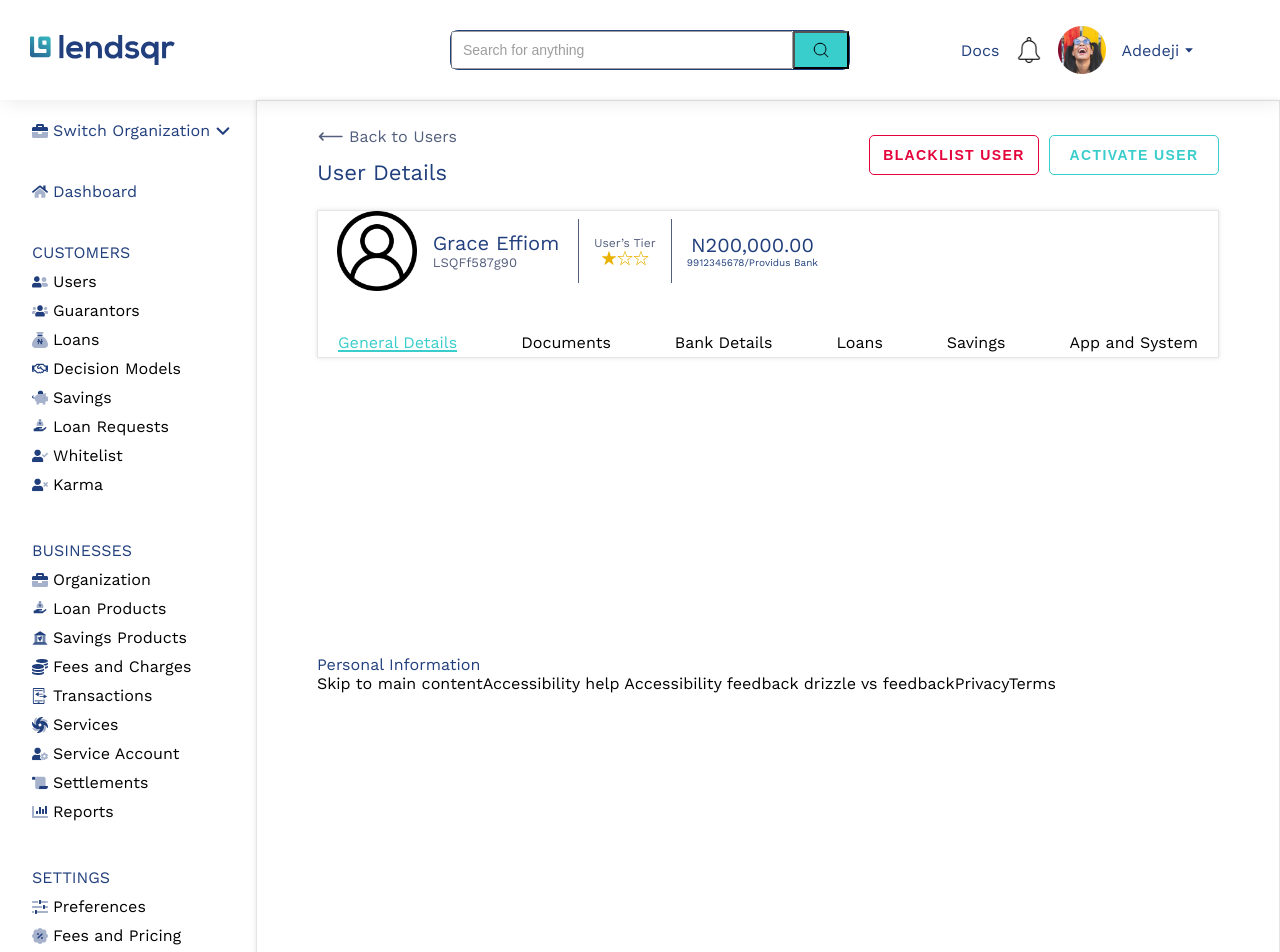
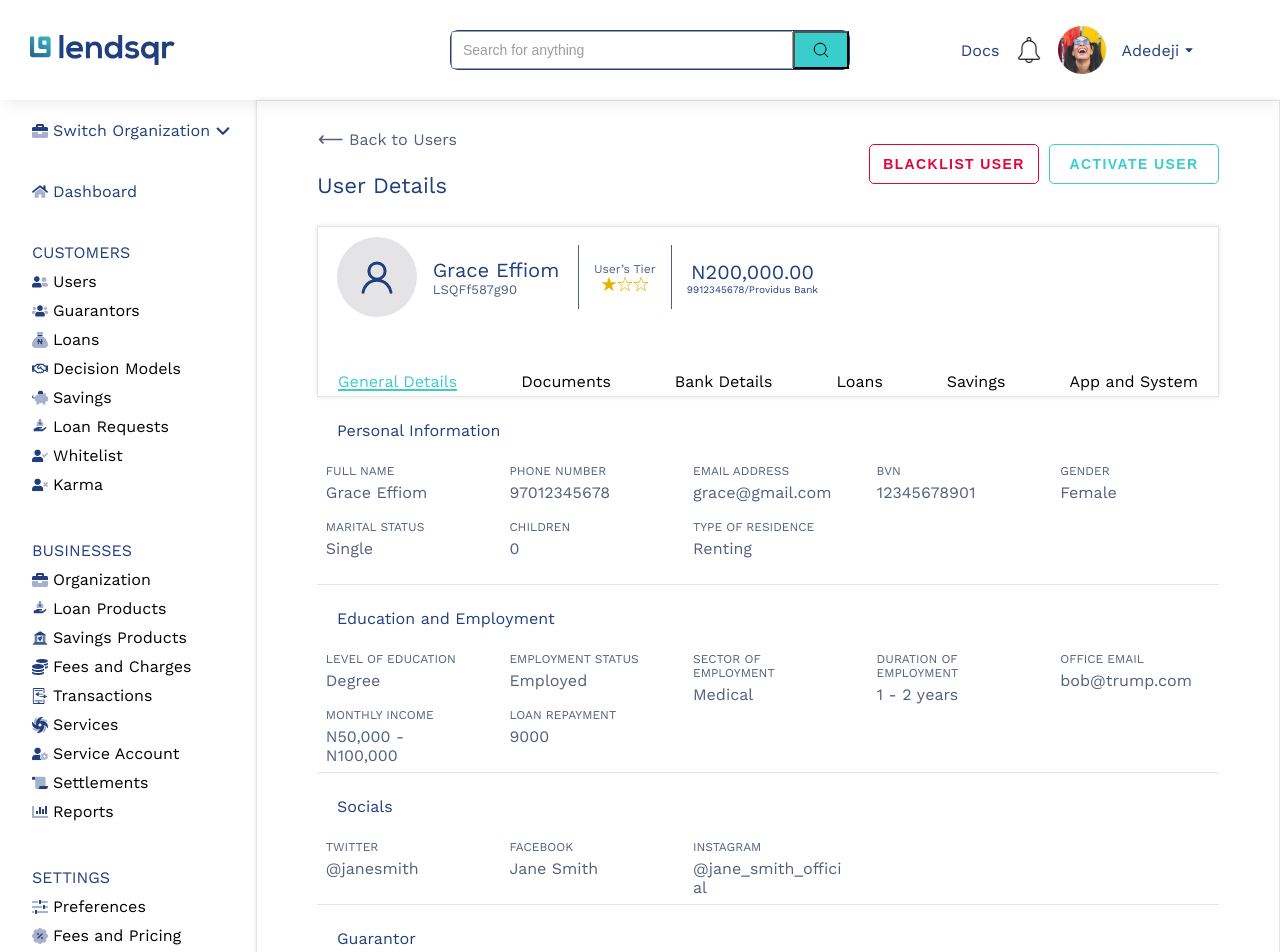
Before and after one commit to traez/lendsqr-fe-test, a Next.js app: page /dashboard/user/adamjones777 in a window 1280 px wide. Shown: the top 952 px of the page. Built offline with nearby package versions, Linux system fonts and the light colour scheme.

Commit message:
Frontend project completed. Nextup Mock API, Local storage, Unit testing

```diff
--- a/src/components/Details.tsx
+++ b/src/components/Details.tsx
@@ -17,7 +17,7 @@ const Details = () => {
         <DetailsAAA />
         <DetailsBBB />
         <DetailsCCC />
-        <article className="detailsddd">ddd</article>
+        <article className="detailsddd">.</article>
       </section>
     </>
   );
--- a/src/components/DetailsAAA.tsx
+++ b/src/components/DetailsAAA.tsx
@@ -1,11 +1,12 @@
 import Image from "next/image";
+import Link from "next/link";
 
 const DetailsAAA = () => {
   return (
     <>
       <section className="detailsaaa">
         <article className="article-left">
-          <aside className="aside-left">
+          <Link href="/dashboard" className="aside-left">
             <div className="icon-arrow-left-container">
               <Image
                 src="/icon-arrow-left.svg"
@@ -16,7 +17,7 @@ const DetailsAAA = () => {
               />
             </div>
             <nav>Back to Users</nav>
-          </aside>
+          </Link>
           <aside className="aside-right">User Details</aside>
         </article>
         <article className="article-right">
--- a/src/components/DetailsBBB.tsx
+++ b/src/components/DetailsBBB.tsx
@@ -8,10 +8,12 @@ const DetailsBBB = () => {
           <aside className="aside-a">
             <div className="icon-user-pp-container">
               <Image
-                src="/icon-user-pp.png"
+                src="/icon-user-ppp.svg"
                 alt="icon-user-pp"
-                fill
+                /*   fill */
                 sizes="(min-width: 400px) 100vw"
+                width={40}
+                height={40}
                 className="icon-user-pp"
               />
             </div>
--- a/src/components/DetailsCCC.tsx
+++ b/src/components/DetailsCCC.tsx
@@ -1,22 +1,100 @@
 const DetailsCCC = () => {
-  /* const personalInfo = {
+  const personalInfo = {
     "FULL NAME": "Grace Effiom",
-    "PHONE NUMBER": 97012345678,
+    "PHONE NUMBER": "97012345678",
     "EMAIL ADDRESS": "grace@gmail.com",
-    BVN: 12345678901,
-     GENDER: "Female",
+    BVN: "12345678901",
+    GENDER: "Female",
     "MARITAL STATUS": "Single",
     CHILDREN: 0,
     "TYPE OF RESIDENCE": "Renting",
-  }; */
+  };
+
+  const educationEmployment = {
+    "LEVEL OF EDUCATION": "Degree",
+    "EMPLOYMENT STATUS": "Employed",
+    "SECTOR OF EMPLOYMENT": "Medical",
+    "DURATION OF EMPLOYMENT": "1 - 2 years",
+    "OFFICE EMAIL": "bob@trump.com",
+    "MONTHLY INCOME": "N50,000 - N100,000",
+    "LOAN REPAYMENT": "9000",
+  };
+
+  const socials = {
+    "TWITTER": "@janesmith",
+    "FACEBOOK": "Jane Smith",
+    "INSTAGRAM": "@jane_smith_official",
+  };
+
+  const guarantor1 = {
+    "FULL NAME": "Michael Brown",
+    "PHONE NUMBER": "3456789012",
+    "EMAIL ADDRESS": "michaelbrown@example.com",
+    "RELATIONSHIP": "Brother",
+  };
+
+  const guarantor2 = {
+    "FULL NAME": "Emily Green",
+    "PHONE NUMBER": "3453849012",
+    "EMAIL ADDRESS": "emilygreen@example.com",
+    "RELATIONSHIP": "Colleague",
+  };
 
   return (
     <section className="detailsccc">
-      <b>Personal Information</b>
       <article>
-
-        Skip to main contentAccessibility help Accessibility feedback drizzle vs
-        feedbackPrivacyTerms
+        <nav>Personal Information</nav>
+        <aside>
+          {Object.entries(personalInfo).map(([key, value]) => (
+            <menu key={key}>
+              <p>{key}</p>
+              <b>{value}</b>
+            </menu>
+          ))}
+        </aside>
+      </article>
+      <article>
+        <nav>Education and Employment</nav>
+        <aside>
+          {Object.entries(educationEmployment).map(([key, value]) => (
+            <menu key={key}>
+              <p>{key}</p>
+              <b>{value}</b>
+            </menu>
+          ))}
+        </aside>
+      </article>
+      <article>
+        <nav>Socials</nav>
+        <aside>
+          {Object.entries(socials).map(([key, value]) => (
+            <menu key={key}>
+              <p>{key}</p>
+              <b>{value}</b>
+            </menu>
+          ))}
+        </aside>
+      </article>
+      <article>
+        <nav>Guarantor</nav>
+        <aside>
+          {Object.entries(guarantor1).map(([key, value]) => (
+            <menu key={key}>
+              <p>{key}</p>
+              <b>{value}</b>
+            </menu>
+          ))}
+        </aside>
+      </article>
+      <article>
+        <aside>
+          {Object.entries(guarantor2).map(([key, value]) => (
+            <menu key={key}>
+              <p>{key}</p>
+              <b>{value}</b>
+            </menu>
+          ))}
+        </aside>
       </article>
     </section>
   );
--- a/src/lib/dataUserInfo.ts
+++ b/src/lib/dataUserInfo.ts
@@ -1,5 +1,3 @@
-//Gender missing
-
 export interface DataTypeUserInfo {
   L: string;
   ORGANIZATION: string;
@@ -17,9 +15,10 @@ export interface DataTypeUserInfo {
   };
   "Personal Information": {
     "FULL NAME": string;
-    "PHONE NUMBER": number;
+    "PHONE NUMBER": string;
     "EMAIL ADDRESS": string;
-    BVN: number;
+    BVN: string;
+    GENDER: "Male" | "Female";
     "MARITAL STATUS": "Single" | "Married" | "Divorced" | "Widowed";
     CHILDREN: number;
     "TYPE OF RESIDENCE":
@@ -97,9 +96,10 @@ export const arrayCard: Array<DataTypeUserInfo> = [
     },
     "Personal Information": {
       "FULL NAME": "Johnathan Doe",
-      "PHONE NUMBER": 9876543210,
+      "PHONE NUMBER": "9876543210",
       "EMAIL ADDRESS": "johnathan.doe@example.com",
-      BVN: 12345678901,
+      BVN: "12345678901",
+      GENDER: "Male",
       "MARITAL STATUS": "Single",
       CHILDREN: 0,
       "TYPE OF RESIDENCE": "Renting",
@@ -150,9 +150,10 @@ export const arrayCard: Array<DataTypeUserInfo> = [
     },
     "Personal Information": {
       "FULL NAME": "Jane Alicia Smith",
-      "PHONE NUMBER": 8765432109,
+      "PHONE NUMBER": "8765432109",
       "EMAIL ADDRESS": "jane.alicia@example.com",
-      BVN: 23456789012,
+      BVN: "23456789012",
+      GENDER: "Female",
       "MARITAL STATUS": "Married",
       CHILDREN: 2,
       "TYPE OF RESIDENCE": "Own House",
@@ -203,9 +204,10 @@ export const arrayCard: Array<DataTypeUserInfo> = [
     },
     "Personal Information": {
       "FULL NAME": "Robert Michael Smith",
-      "PHONE NUMBER": 1234567890,
+      "PHONE NUMBER": "1234567890",
       "EMAIL ADDRESS": "robert.m@example.com",
-      BVN: 34567890123,
+      BVN: "34567890123",
+      GENDER: "Male",
       "MARITAL STATUS": "Single",
       CHILDREN: 1,
       "TYPE OF RESIDENCE": "Parents' Apartment",
@@ -256,9 +258,10 @@ export const arrayCard: Array<DataTypeUserInfo> = [
     },
     "Personal Information": {
       "FULL NAME": "Emily Anne Johnson",
-      "PHONE NUMBER": 3456789012,
+      "PHONE NUMBER": "3456789012",
       "EMAIL ADDRESS": "emily.j@example.com",
-      BVN: 45678901234,
+      BVN: "45678901234",
+      GENDER: "Female",
       "MARITAL STATUS": "Divorced",
       CHILDREN: 1,
       "TYPE OF RESIDENCE": "Renting",
@@ -309,9 +312,10 @@ export const arrayCard: Array<DataTypeUserInfo> = [
     },
     "Personal Information": {
       "FULL NAME": "Charles Michael Brown",
-      "PHONE NUMBER": 1234567890,
+      "PHONE NUMBER": "1234567890",
       "EMAIL ADDRESS": "charles.m@example.com",
-      BVN: 56789012345,
+      BVN: "56789012345",
+      GENDER: "Male",
       "MARITAL STATUS": "Single",
       CHILDREN: 0,
       "TYPE OF RESIDENCE": "Own House",
@@ -362,9 +366,10 @@ export const arrayCard: Array<DataTypeUserInfo> = [
     },
     "Personal Information": {
       "FULL NAME": "Karen Elizabeth White",
-      "PHONE NUMBER": 1234567890,
+      "PHONE NUMBER": "1234567890",
       "EMAIL ADDRESS": "karen.e@example.com",
-      BVN: 67890123456,
+      BVN: "67890123456",
+      GENDER: "Female",
       "MARITAL STATUS": "Married",
       CHILDREN: 3,
       "TYPE OF RESIDENCE": "Renting",
@@ -415,9 +420,10 @@ export const arrayCard: Array<DataTypeUserInfo> = [
     },
     "Personal Information": {
       "FULL NAME": "Linda Marie Smith",
-      "PHONE NUMBER": 3456789012,
+      "PHONE NUMBER": "3456789012",
       "EMAIL ADDRESS": "linda.m@example.com",
-      BVN: 78901234567,
+      BVN: "78901234567",
+      GENDER: "Female",
       "MARITAL STATUS": "Single",
       CHILDREN: 0,
       "TYPE OF RESIDENCE": "Renting",
@@ -468,9 +474,10 @@ export const arrayCard: Array<DataTypeUserInfo> = [
     },
     "Personal Information": {
       "FULL NAME": "Thomas Samuel Taylor",
-      "PHONE NUMBER": 9876543210,
+      "PHONE NUMBER": "9876543210",
       "EMAIL ADDRESS": "thomas.s@example.com",
-      BVN: 89012345678,
+      BVN: "89012345678",
+      GENDER: "Male",
       "MARITAL STATUS": "Married",
       CHILDREN: 2,
       "TYPE OF RESIDENCE": "Own House",
@@ -521,9 +528,10 @@ export const arrayCard: Array<DataTypeUserInfo> = [
     },
     "Personal Information": {
       "FULL NAME": "Elizabeth Anne Harris",
-      "PHONE NUMBER": 3456789012,
+      "PHONE NUMBER": "3456789012",
       "EMAIL ADDRESS": "elizabeth.a@example.com",
-      BVN: 90123456789,
+      BVN: "90123456789",
+      GENDER: "Female",
       "MARITAL STATUS": "Single",
       CHILDREN: 0,
       "TYPE OF RESIDENCE": "Renting",
@@ -574,9 +582,10 @@ export const arrayCard: Array<DataTypeUserInfo> = [
     },
     "Personal Information": {
       "FULL NAME": "Adam Michael Jones",
-      "PHONE NUMBER": 5678901234,
+      "PHONE NUMBER": "5678901234",
       "EMAIL ADDRESS": "adam.j@example.com",
-      BVN: 23456789012,
+      BVN: "23456789012",
+      GENDER: "Male",
       "MARITAL STATUS": "Single",
       CHILDREN: 0,
       "TYPE OF RESIDENCE": "Renting",
@@ -628,9 +637,10 @@ export const arrayCard: Array<DataTypeUserInfo> = [
     },
     "Personal Information": {
       "FULL NAME": "Emily Anne James",
-      "PHONE NUMBER": 3456789012,
+      "PHONE NUMBER": "3456789012",
       "EMAIL ADDRESS": "emily.a@example.com",
-      BVN: 12345678901,
+      BVN: "12345678901",
+      GENDER: "Female",
       "MARITAL STATUS": "Single",
       CHILDREN: 0,
       "TYPE OF RESIDENCE": "Renting",
@@ -681,9 +691,10 @@ export const arrayCard: Array<DataTypeUserInfo> = [
     },
     "Personal Information": {
       "FULL NAME": "Michael Adam Clark",
-      "PHONE NUMBER": 1234567890,
+      "PHONE NUMBER": "1234567890",
       "EMAIL ADDRESS": "michael.c@example.com",
-      BVN: 23456789012,
+      BVN: "23456789012",
+      GENDER: "Male",
       "MARITAL STATUS": "Married",
       CHILDREN: 1,
       "TYPE OF RESIDENCE": "Own House",
@@ -734,9 +745,10 @@ export const arrayCard: Array<DataTypeUserInfo> = [
     },
     "Personal Information": {
       "FULL NAME": "Sarah Jane Miller",
-      "PHONE NUMBER": 9876543210,
+      "PHONE NUMBER": "9876543210",
       "EMAIL ADDRESS": "sarah.j@example.com",
-      BVN: 34567890123,
+      BVN: "34567890123",
+      GENDER: "Female",
       "MARITAL STATUS": "Single",
       CHILDREN: 0,
       "TYPE OF RESIDENCE": "Renting",
@@ -787,9 +799,10 @@ export const arrayCard: Array<DataTypeUserInfo> = [
     },
     "Personal Information": {
       "FULL NAME": "Benjamin Ryan Moore",
-      "PHONE NUMBER": 1234567890,
+      "PHONE NUMBER": "1234567890",
       "EMAIL ADDRESS": "benjamin.r@example.com",
-      BVN: 45678901234,
+      BVN: "45678901234",
+      GENDER: "Male",
       "MARITAL STATUS": "Married",
       CHILDREN: 2,
       "TYPE OF RESIDENCE": "Own House",
@@ -840,9 +853,10 @@ export const arrayCard: Array<DataTypeUserInfo> = [
     },
     "Personal Information": {
       "FULL NAME": "Lucy Anne Williams",
-      "PHONE NUMBER": 8765432109,
+      "PHONE NUMBER": "8765432109",
       "EMAIL ADDRESS": "lucy.a@example.com",
-      BVN: 56789012345,
+      BVN: "56789012345",
+      GENDER: "Male",
       "MARITAL STATUS": "Single",
       CHILDREN: 0,
       "TYPE OF RESIDENCE": "Renting",
@@ -893,9 +907,10 @@ export const arrayCard: Array<DataTypeUserInfo> = [
     },
     "Personal Information": {
       "FULL NAME": "Charles David Adams",
-      "PHONE NUMBER": 1234567890,
+      "PHONE NUMBER": "1234567890",
       "EMAIL ADDRESS": "charles.d@example.com",
-      BVN: 67890123456,
+      BVN: "67890123456",
+      GENDER: "Male",
       "MARITAL STATUS": "Married",
       CHILDREN: 3,
       "TYPE OF RESIDENCE": "Own House",
@@ -946,9 +961,10 @@ export const arrayCard: Array<DataTypeUserInfo> = [
     },
     "Personal Information": {
       "FULL NAME": "Katherine Marie Lee",
-      "PHONE NUMBER": 4987654321,
+      "PHONE NUMBER": "4987654321",
       "EMAIL ADDRESS": "katherine.m@example.com",
-      BVN: 78901234567,
+      BVN: "78901234567",
+      GENDER: "Female",
       "MARITAL STATUS": "Single",
       CHILDREN: 0,
       "TYPE OF RESIDENCE": "Renting",
@@ -999,9 +1015,10 @@ export const arrayCard: Array<DataTypeUserInfo> = [
     },
     "Personal Information": {
       "FULL NAME": "Andrew Thomas White",
-      "PHONE NUMBER": 1357924680,
+      "PHONE NUMBER": "1357924680",
       "EMAIL ADDRESS": "andrew.t@example.com",
-      BVN: 89012345678,
+      BVN: "89012345678",
+      GENDER: "Male",
       "MARITAL STATUS": "Married",
       CHILDREN: 1,
       "TYPE OF RESIDENCE": "Own House",
@@ -1052,9 +1069,10 @@ export const arrayCard: Array<DataTypeUserInfo> = [
     },
     "Personal Information": {
       "FULL NAME": "Olivia Grace Smith",
-      "PHONE NUMBER": 2143658790,
+      "PHONE NUMBER": "2143658790",
       "EMAIL ADDRESS": "olivia.g@example.com",
-      BVN: 90123456789,
+      BVN: "90123456789",
+      GENDER: "Female",
       "MARITAL STATUS": "Single",
       CHILDREN: 0,
       "TYPE OF RESIDENCE": "Renting",
@@ -1105,9 +1123,10 @@ export const arrayCard: Array<DataTypeUserInfo> = [
     },
     "Personal Information": {
       "FULL NAME": "Emily Rose Johnson",
-      "PHONE NUMBER": 1234567891,
+      "PHONE NUMBER": "1234567891",
       "EMAIL ADDRESS": "emily.r@example.com",
-      BVN: 91234567890,
+      BVN: "91234567890",
+      GENDER: "Female",
       "MARITAL STATUS": "Married",
       CHILDREN: 2,
       "TYPE OF RESIDENCE": "Renting",
@@ -1158,9 +1177,10 @@ export const arrayCard: Array<DataTypeUserInfo> = [
     },
     "Personal Information": {
       "FULL NAME": "David Michael Martin",
-      "PHONE NUMBER": 1098765432,
+      "PHONE NUMBER": "1098765432",
       "EMAIL ADDRESS": "david.m@example.com",
-      BVN: 12345678901,
+      BVN: "12345678901",
+      GENDER: "Male",
       "MARITAL STATUS": "Single",
       CHILDREN: 0,
       "TYPE OF RESIDENCE": "Renting",
@@ -1211,9 +1231,10 @@ export const arrayCard: Array<DataTypeUserInfo> = [
     },
     "Personal Information": {
       "FULL NAME": "Micheal Andrew Clark",
-      "PHONE NUMBER": 2143658709,
+      "PHONE NUMBER": "2143658709",
       "EMAIL ADDRESS": "micheal.a@example.com",
-      BVN: 23456789012,
+      BVN: "23456789012",
+      GENDER: "Male",
       "MARITAL STATUS": "Married",
       CHILDREN: 1,
       "TYPE OF RESIDENCE": "Own House",
@@ -1264,9 +1285,10 @@ export const arrayCard: Array<DataTypeUserInfo> = [
     },
     "Personal Information": {
       "FULL NAME": "Jessica Anne Williams",
-      "PHONE NUMBER": 1234567890,
+      "PHONE NUMBER": "1234567890",
       "EMAIL ADDRESS": "jessica.a@example.com",
-      BVN: 34567890123,
+      BVN: "34567890123",
+      GENDER: "Female",
       "MARITAL STATUS": "Single",
       CHILDREN: 0,
       "TYPE OF RESIDENCE": "Renting",
@@ -1318,9 +1340,10 @@ export const arrayCard: Array<DataTypeUserInfo> = [
     },
     "Personal Information": {
       "FULL NAME": "Sarah Elizabeth James",
-      "PHONE NUMBER": 3456789012,
+      "PHONE NUMBER": "3456789012",
       "EMAIL ADDRESS": "sarah.e.james@example.com",
-      BVN: 98765432101,
+      BVN: "98765432101",
+      GENDER: "Female",
       "MARITAL STATUS": "Married",
       CHILDREN: 3,
       "TYPE OF RESIDENCE": "Own House",
@@ -1371,9 +1394,10 @@ export const arrayCard: Array<DataTypeUserInfo> = [
     },
     "Personal Information": {
       "FULL NAME": "Peter Benjamin Parker",
-      "PHONE NUMBER": 5678901234,
+      "PHONE NUMBER": "5678901234",
       "EMAIL ADDRESS": "peter.b.parker@example.com",
-      BVN: 67890123456,
+      BVN: "67890123456",
+      GENDER: "Male",
       "MARITAL STATUS": "Single",
       CHILDREN: 0,
       "TYPE OF RESIDENCE": "Renting",
--- a/src/scss/detailsaaa.scss
+++ b/src/scss/detailsaaa.scss
@@ -5,7 +5,6 @@
   justify-content: space-between;
   align-items: center;
   padding: 0 20px;
-
 
   @media (min-width: 1024px) {
     padding: 0 60px;
@@ -24,6 +23,11 @@
       justify-content: space-between;
       align-items: center;
       width: 140px;
+      text-decoration: none;
+
+      &:hover {
+        text-decoration: underline;
+      }
 
       .icon-arrow-left-container {
         width: 27px;
--- a/src/scss/detailsbbb.scss
+++ b/src/scss/detailsbbb.scss
@@ -19,6 +19,7 @@
     justify-content: start;
     align-items: center;
     width: 100%;
+    padding-top: 10px;
 
     .aside-a {
       width: 260px;
@@ -57,13 +58,20 @@
         width: 80px;
         height: 80px;
         position: relative;
+        background-color: #e4e4e6;
+        border-radius: 50%;
+        overflow: hidden;
+        display: flex;
+        align-items: center;
+        justify-content: center;
 
         .icon-user-pp {
-          width: 100%;
+          position: absolute;
+         /*  width: 100%;
           height: auto;
-          position: absolute;
           top: 0;
           left: 0;
+          object-fit: contain; */
         }
       }
     }
--- a/src/scss/detailsccc.scss
+++ b/src/scss/detailsccc.scss
@@ -10,9 +10,48 @@
     margin: 0 60px;
   }
 
-  b {
-    color: #213f7d;
-    font-size: 16px;
-    font-weight: 500;
+  article {
+    padding: 1.5rem 0;
+    width: 100%;
+    display: flex;
+    flex-direction: column;
+    justify-content: center;
+    align-items: start;
+    gap: 1.5rem;
+    border-bottom: 1px solid rgba(0, 0, 0, 0.1);
+
+    nav {
+      color: #213f7d;
+      font-size: 16px;
+      font-weight: 500;
+      padding-left: 20px;
+    }
+
+    aside {
+      display: grid;
+      grid-template-columns: repeat(auto-fill, minmax(160px, 1fr));
+      gap: 1rem;
+      width: 100%;
+      justify-items: center;
+
+      menu {
+        width: 150px;
+        height: 40px;
+
+        p {
+          color: #545f7d;
+          font-size: 12px;
+          margin-bottom: 5px;
+        }
+
+        b {
+          color: #545f7d;
+          font-size: 16px;
+          white-space: normal;
+          word-wrap: break-word;
+          overflow-wrap: break-word;
+        }
+      }
+    }
   }
 }
```
Also changed, not shown: public/icon-user-ppp.svg (added).
